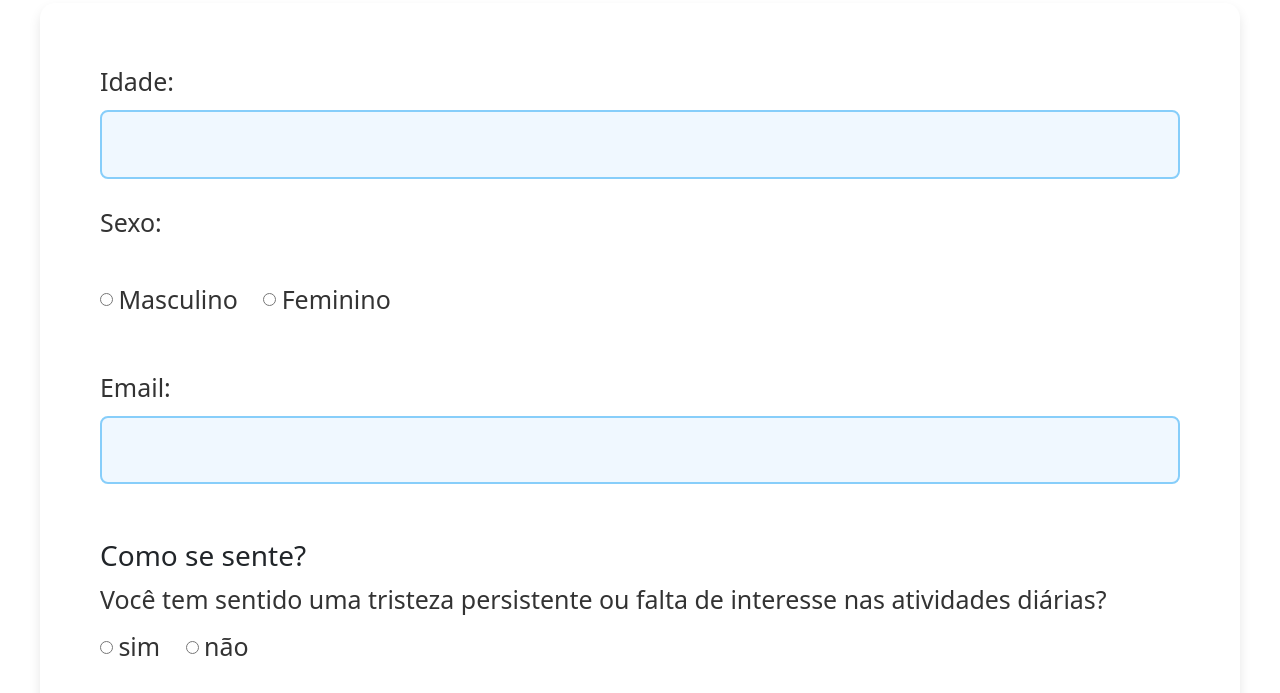
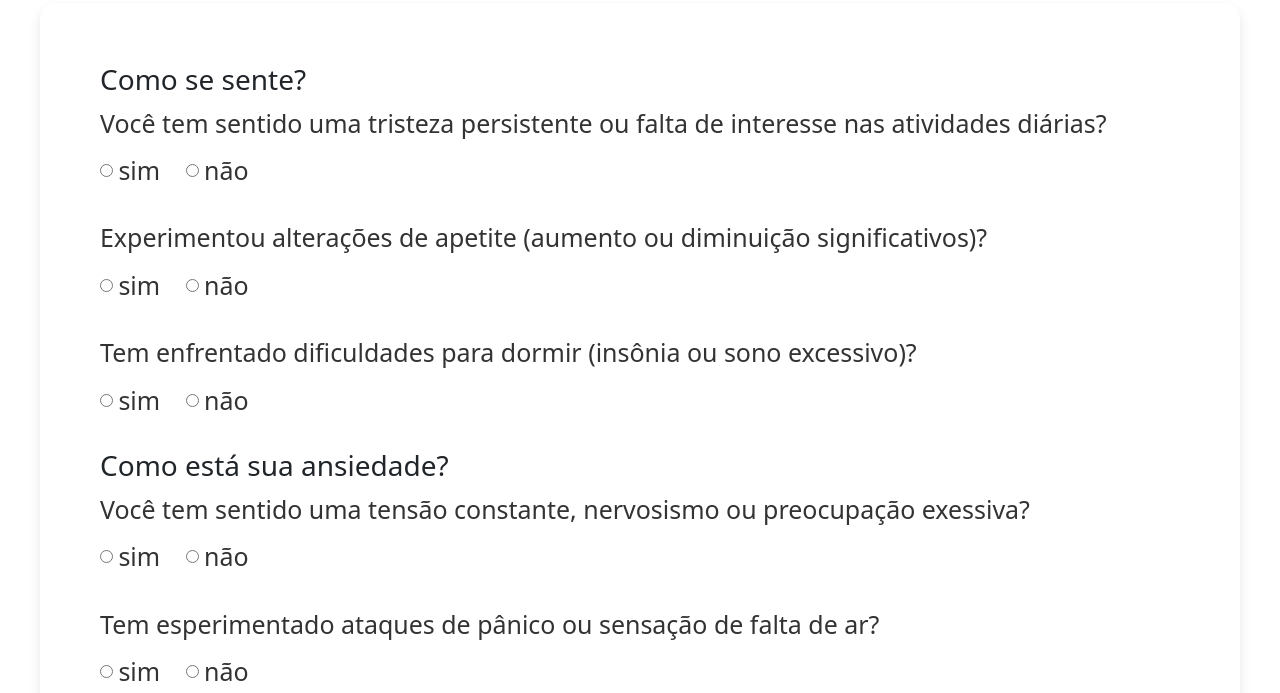
Before and after one commit to tranquilminds2024/TranquilMinds, a plain HTML site: page form.html in a window 1280 px wide. Shown: the part 93-786 px from the top of the page. Drawn offline with nearby package versions, Linux system fonts and the light colour scheme.

Commit message:
idade e sexo retirados

```diff
--- a/form.html
+++ b/form.html
@@ -9,25 +9,7 @@
 <body>
     <h1>Formulário</h1>
     <form action="/enviar" method="post">
-
-        <label for="Idade">Idade:</label>
-        <input type="number" id="idade" name="idade" required>
-        <br><br>
-        <div>
-            <label for="sexo">Sexo:</label>
-        </div>
-        <input type="radio" id="masculino" name="sexo" value="masculino">
-        <label for="masculino">Masculino</label>
-        <input type="radio" id="feminino" name="sexo" value="feminino">
-        <label for="feminino">Feminino</label>
-        <br><br>
-        <div id="espaco">
-            <label for="email">Email:</label>
-            <input type="email" id="email" name="email">
-
-        </div>
-        <br><br>
-
+        <br>
         <h3>Como se sente?</h3>
 
         <label for="gerais">Você tem sentido uma tristeza persistente <br>
```
